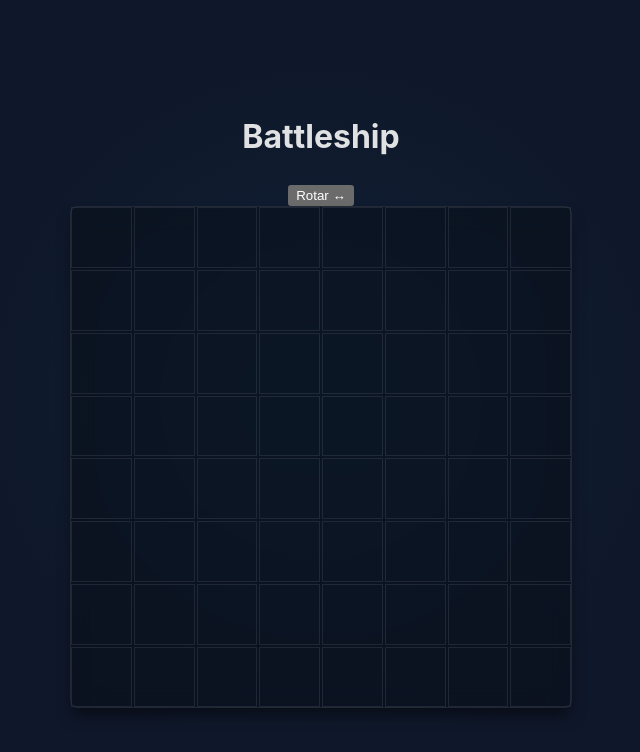
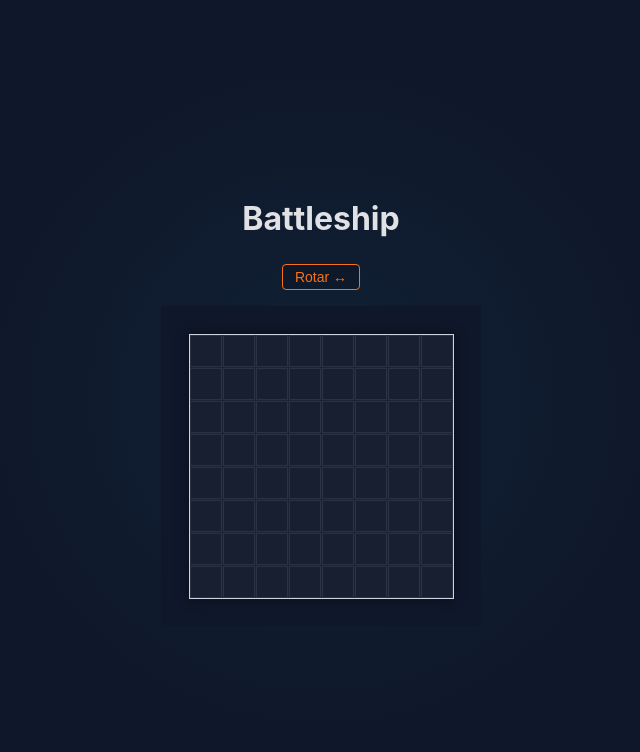
Before and after one commit to StivenTC/battle-ship, a React (Vite) app in the folder apps/frontend/: page / in a window 1280 px wide. Shown: the top 752 px of the page, without its empty margins (319-959 px from the left). Built offline with nearby package versions, Linux system fonts and the light colour scheme.

Commit message:
fix: styles and positioning ships

```diff
--- a/apps/frontend/src/components/game/Grid/Grid.module.scss
+++ b/apps/frontend/src/components/game/Grid/Grid.module.scss
@@ -1,19 +1,122 @@
-@use "../../../styles/tokens/variables" as *;
-@use "../../../styles/tokens/mixins" as *;
+@use 'sass:math';
+@use '../../../styles/tokens/variables' as *;
+
+.container {
+  display: flex;
+  flex-direction: column;
+  align-items: center;
+  width: 100%;
+  max-width: 100%;
+}
+
+.controls {
+  display: flex;
+  flex-wrap: wrap;
+  gap: var(--space-2);
+  justify-content: center;
+  margin-bottom: var(--space-4);
+  width: 100%;
+  max-width: 320px;
+}
+
+.button {
+  padding: var(--space-1) var(--space-3);
+  border-radius: 4px; // Hardcoded small radius
+  font-size: 14px; // Hardcoded small font
+  background-color: var(--color-bg-surface);
+  color: var(--color-primary);
+  border: 1px solid var(--color-primary);
+  cursor: pointer;
+  transition: all 0.2s ease;
+
+  &:hover {
+    background-color: color-mix(in srgb, var(--color-primary), transparent 90%);
+  }
+
+  &--active {
+    background-color: var(--color-accent-cyan);
+    color: var(--color-bg-deep);
+    border-color: var(--color-accent-cyan);
+  }
+
+  &--rotate {
+    border-color: var(--color-accent-orange);
+    color: var(--color-accent-orange);
+
+    &:hover {
+      background-color: color-mix(in srgb, var(--color-accent-orange), transparent 90%);
+    }
+  }
+}
+
+.gridWrapper {
+  position: relative;
+  width: 320px;
+  height: 320px;
+  display: flex;
+  justify-content: center;
+  align-items: center;
+  background-color: var(--color-bg-deep);
+  margin: 0 auto;
+}
 
 .grid {
   display: grid;
-  grid-template-columns: repeat(8, 1fr);
-  gap: 2px;
+  grid-template-columns: repeat(8, 32px);
+  grid-template-rows: repeat(8, 32px);
+  gap: 1px;
+  background-color: color-mix(in srgb, var(--color-bg-deep), white 5%);
+  position: relative;
+  border: 1px solid var(--color-primary);
+  box-shadow: 0 0 10px rgba(0,0,0,0.5);
+}
+
+.shipLayer {
+  position: absolute;
+  top: 0;
+  left: 0;
   width: 100%;
-  max-width: 500px;
-  margin: 0 auto;
-  padding: 0;
-  position: relative;
+  height: 100%;
+  pointer-events: none;
+  z-index: 10;
+}
 
-  @include glass-panel;
-  border-radius: 8px;
+.ghostLayer {
+  @extend .shipLayer;
+  z-index: 20;
+}
 
-  // Aspect ratio hack or just max-width is fine?
-  // Let's rely on cell aspect-ratio
+.ship {
+  position: absolute;
+  transition: all 0.2s ease-out;
+  pointer-events: none;
 }
+
+.ghostParams {
+  position: absolute;
+  opacity: 0.6;
+  pointer-events: none;
+  transition: top 0.1s linear, left 0.1s linear;
+
+  &--valid {
+    filter: drop-shadow(0 0 4px var(--color-success));
+
+    :global(svg) {
+        path, rect {
+             fill: color-mix(in srgb, var(--color-success), transparent 70%) !important;
+             stroke: color-mix(in srgb, var(--color-success), transparent 20%) !important;
+        }
+    }
+  }
+
+  &--invalid {
+    filter: drop-shadow(0 0 4px var(--color-danger));
+
+     :global(svg) {
+        path, rect {
+             fill: color-mix(in srgb, var(--color-danger), transparent 70%) !important;
+             stroke: color-mix(in srgb, var(--color-danger), transparent 20%) !important;
+        }
+    }
+  }
+}
--- a/apps/frontend/src/components/game/Grid/Grid.tsx
+++ b/apps/frontend/src/components/game/Grid/Grid.tsx
@@ -1,6 +1,7 @@
-import { type Coordinates, SHIP_NAMES_ES, ShipType } from "@battle-ship/shared";
+import { type Coordinates, SHIP_CONFIG, SHIP_NAMES_ES, ShipType } from "@battle-ship/shared";
+import clsx from "clsx";
 import type { FC } from "react";
-import { type BoardState, useBoard } from "../../../hooks/useBoard";
+import { useBoard } from "../../../hooks/useBoard";
 import { Cell } from "../Cell/Cell";
 import { ShipAsset } from "../Ships/ShipAssets";
 import styles from "./Grid.module.scss";
@@ -9,6 +10,8 @@ import styles from "./Grid.module.scss";
 type GridProps = Record<string, never>;
 
 const GRID_SIZE = 8;
+const CELL_SIZE = 32;
+const GAP_SIZE = 1;
 
 export const Grid: FC<GridProps> = () => {
   const {
@@ -18,33 +21,35 @@ export const Grid: FC<GridProps> = () => {
     handleCellHover,
     handleCellLeave,
     placeShip,
-    selectShipType, // Exposed for testing/buttons
-    toggleOrientation, // Exposed for testing/buttons
+    selectShipType,
+    toggleOrientation,
+    isValidPlacement,
   } = useBoard();
 
-  // Temporary UI for selecting ships and rotating
+  // Helper to calculate pixel position based on grid index
+  const getPosition = (index: number) => index * (CELL_SIZE + GAP_SIZE);
+
+  const handleShipSelect = (type: ShipType) => {
+    selectShipType(type);
+  };
+
   const renderControls = () => (
-    <div className="flex flex-wrap gap-2 mb-4 justify-center">
+    <div className={styles.controls}>
       {Object.values(ShipType).map((type) => (
         <button
           type="button"
           key={type}
-          onClick={() => selectShipType(type)}
-          className={`px-3 py-1 rounded text-sm ${
-            selection.type === type
-              ? "bg-[var(--color-accent-blue)] text-white"
-              : "bg-[var(--color-bg-surface)] text-[var(--color-text-main)] border border-[var(--color-radar-primary)]"
-          }`}
-          style={{
-            borderColor: selection.type === type ? "var(--color-accent-blue)" : "",
-          }}>
+          onClick={() => handleShipSelect(type)}
+          className={clsx(styles.button, {
+            [styles["button--active"]]: selection.type === type,
+          })}>
           {SHIP_NAMES_ES[type]}
         </button>
       ))}
       <button
         type="button"
         onClick={toggleOrientation}
-        className="px-3 py-1 rounded text-sm bg-[var(--color-bg-surface)] border border-[var(--color-accent-orange)] text-[var(--color-accent-orange)]">
+        className={clsx(styles.button, styles["button--rotate"])}>
         Rotar {selection.isVertical ? "↕" : "↔"}
       </button>
     </div>
@@ -54,48 +59,20 @@ export const Grid: FC<GridProps> = () => {
     return ships.map((ship) => {
       const { x, y } = ship.position[0];
       const isVertical = ship.position.length > 1 && ship.position[0].x === ship.position[1].x;
+
       return (
         <div
           key={ship.id}
+          className={styles.ship}
           style={{
-            position: "absolute",
-            left: `${x * 12.5}%`,
-            top: `${y * 12.5}%`,
-            pointerEvents: "none",
+            left: `${getPosition(x)}px`,
+            top: `${getPosition(y)}px`,
             zIndex: 10,
           }}>
-          {/* ShipAsset renders assuming 32px base, but we might need scaling if Grid is flexible.
-              However, design system says fixed unit grid. If we use % for position,
-              assets should ideally likely match % or be fixed.
-              For now keeping fixed 32px base but position is fluid. */}
           <ShipAsset type={ship.type} isVertical={isVertical} />
         </div>
       );
     });
-  };
-
-  // Note: Ghost ship logic requires calculating validity again in render or hook
-  // For simplicity, we just render it at hoverCell if selection.type is set
-  const renderGhostShip = () => {
-    if (!selection.type || !hoverCell) return null;
-
-    // TODO: We technically need to know validity to color it red/green
-    // passed from hook or recalculated here.
-    // Assuming valid green for now, relying on click to block invalid.
-
-    return (
-      <div
-        style={{
-          position: "absolute",
-          left: `${hoverCell.x * 12.5}%`,
-          top: `${hoverCell.y * 12.5}%`,
-          pointerEvents: "none",
-          zIndex: 20,
-          opacity: 0.5,
-        }}>
-        <ShipAsset type={selection.type} isVertical={selection.isVertical} />
-      </div>
-    );
   };
 
   const renderCells = () => {
@@ -118,13 +95,49 @@ export const Grid: FC<GridProps> = () => {
   };
 
   return (
-    <>
+    <div className={styles.container}>
       {renderControls()}
-      <div className={styles.grid} onMouseLeave={handleCellLeave} style={{ position: "relative" }}>
-        {renderCells()}
-        {renderShips()}
-        {renderGhostShip()}
+      <div className={styles.gridWrapper}>
+        <div className={styles.grid} onMouseLeave={handleCellLeave}>
+          {renderCells()}
+          <div className={styles.shipLayer}>{renderShips()}</div>
+          <div className={styles.ghostLayer}>
+            <GhostShipOverlay
+              selection={selection}
+              hoverCell={hoverCell}
+              isValidPlacement={isValidPlacement}
+              getPosition={getPosition}
+            />
+          </div>
+        </div>
       </div>
-    </>
+    </div>
   );
 };
+
+// Internal Helper Component for Ghost Ship
+const GhostShipOverlay: FC<{
+  selection: { type: ShipType | null; isVertical: boolean };
+  hoverCell: Coordinates | null;
+  isValidPlacement: (start: Coordinates, size: number, vertical: boolean) => boolean;
+  getPosition: (index: number) => number;
+}> = ({ selection, hoverCell, isValidPlacement, getPosition }) => {
+  if (!selection.type || !hoverCell) return null;
+
+  const size = SHIP_CONFIG[selection.type].size;
+  const valid = isValidPlacement(hoverCell, size, selection.isVertical);
+
+  return (
+    <div
+      className={clsx(styles.ghostParams, {
+        [styles["ghostParams--valid"]]: valid,
+        [styles["ghostParams--invalid"]]: !valid,
+      })}
+      style={{
+        left: `${getPosition(hoverCell.x)}px`,
+        top: `${getPosition(hoverCell.y)}px`,
+      }}>
+      <ShipAsset type={selection.type} isVertical={selection.isVertical} />
+    </div>
+  );
+};
--- a/apps/frontend/src/components/game/Ships/ShipAssets.tsx
+++ b/apps/frontend/src/components/game/Ships/ShipAssets.tsx
@@ -30,8 +30,8 @@ export const ShipAsset: FC<ShipAssetProps> = ({ type, isVertical = false, style,
   }
 
   // Swap dimensions if vertical
-  const viewBoxWidth = width;
-  const viewBoxHeight = height;
+  const viewBoxWidth = isVertical ? height : width;
+  const viewBoxHeight = isVertical ? width : height;
 
   const finalWidth = isVertical ? height : width;
   const finalHeight = isVertical ? width : height;
```
